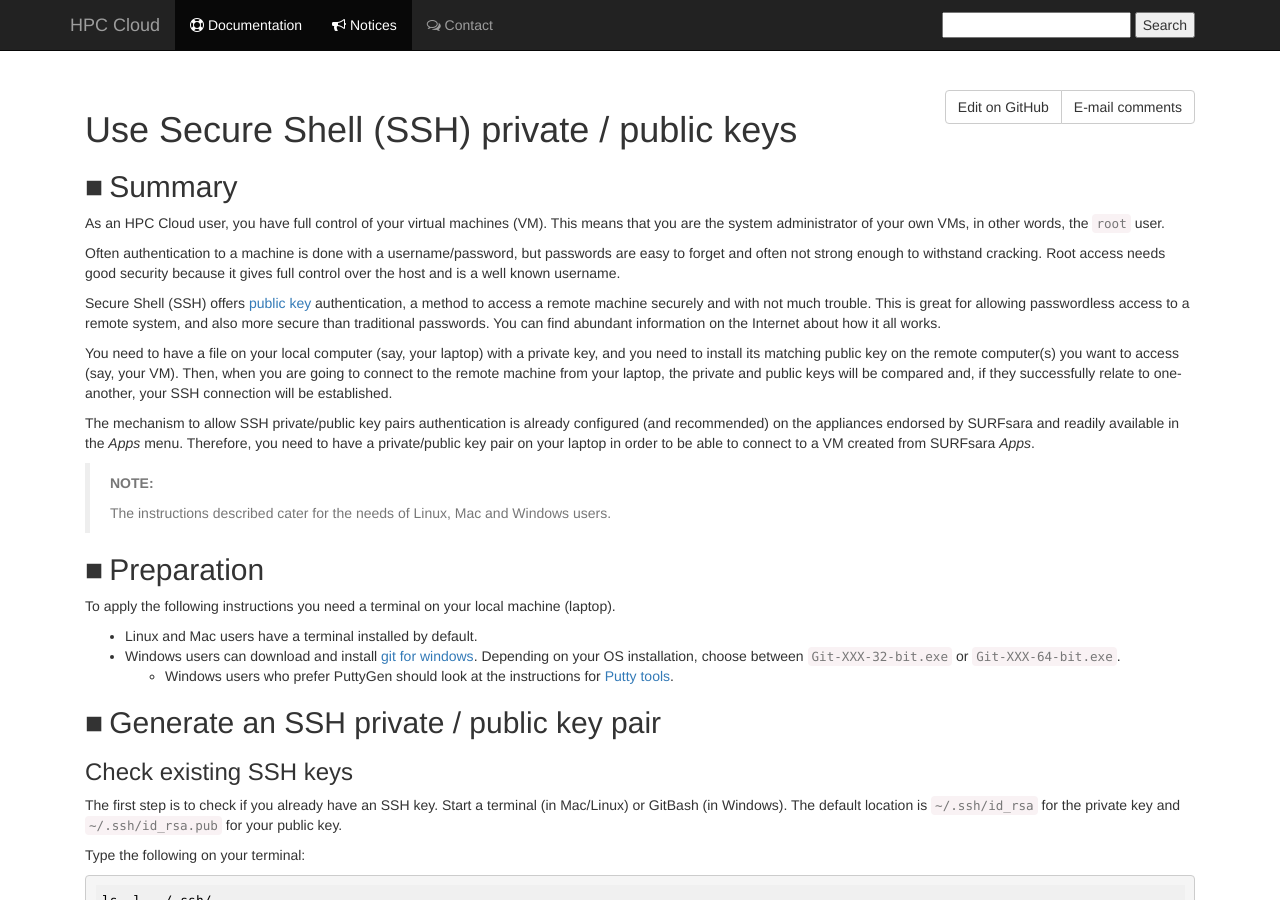
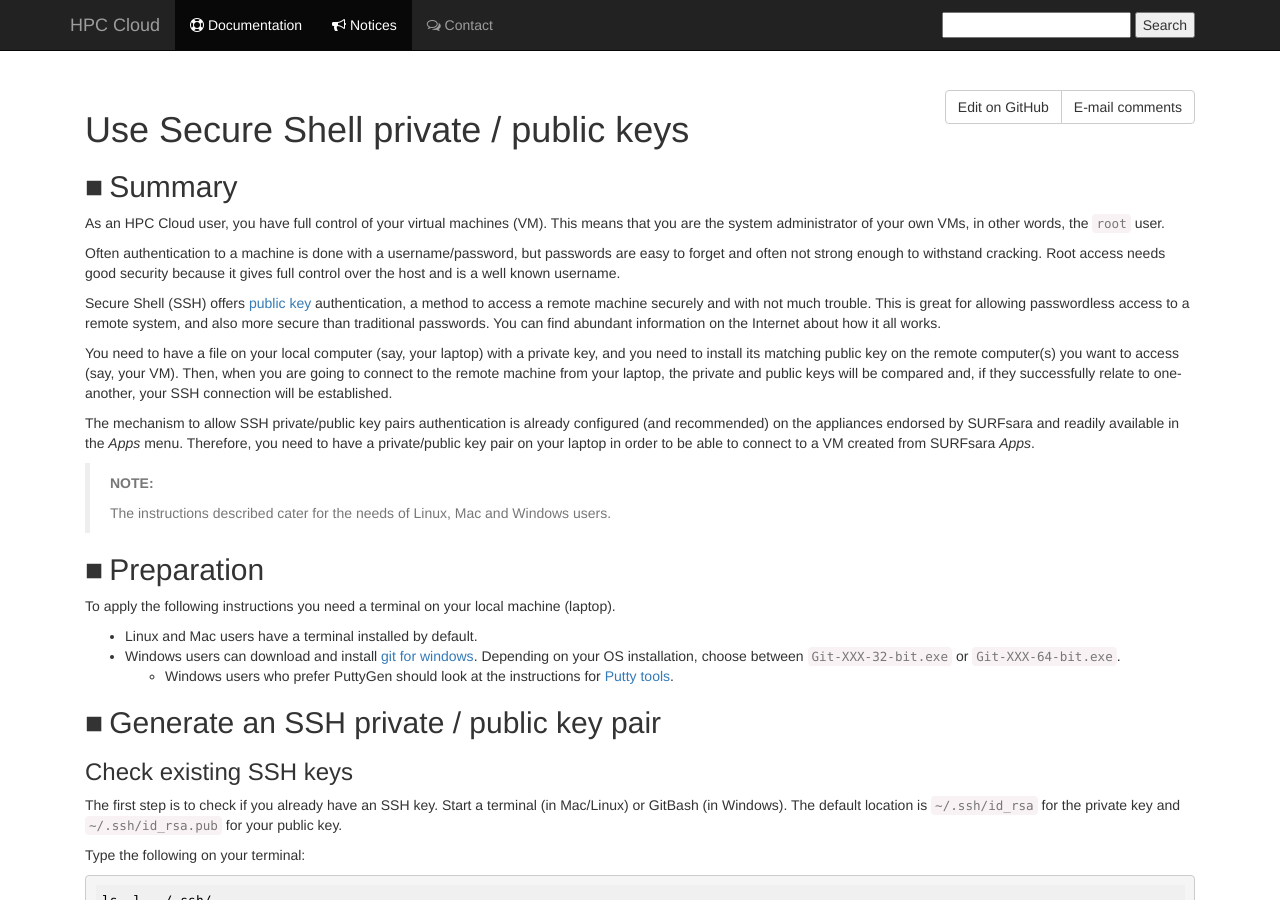
Before and after one commit to sara-nl/clouddocs, a Jekyll site: the page built from SSHkey.markdown, in a window 1280 px wide and 900 px high. Built offline with Jekyll 4.4.1, drawn with Linux system fonts in a browser that asks for light colours; nearby versions of some CDN libraries; our own code applies the rules of GitHub Pages for plain Markdown files.

Commit message:
Renamed again the title

```diff
--- a/SSHkey.markdown
+++ b/SSHkey.markdown
@@ -2,7 +2,7 @@
 layout: default
 ---
 
-# Use Secure Shell (SSH) private / public keys
+# Use Secure Shell private / public keys
 
 ## Summary
 
```
